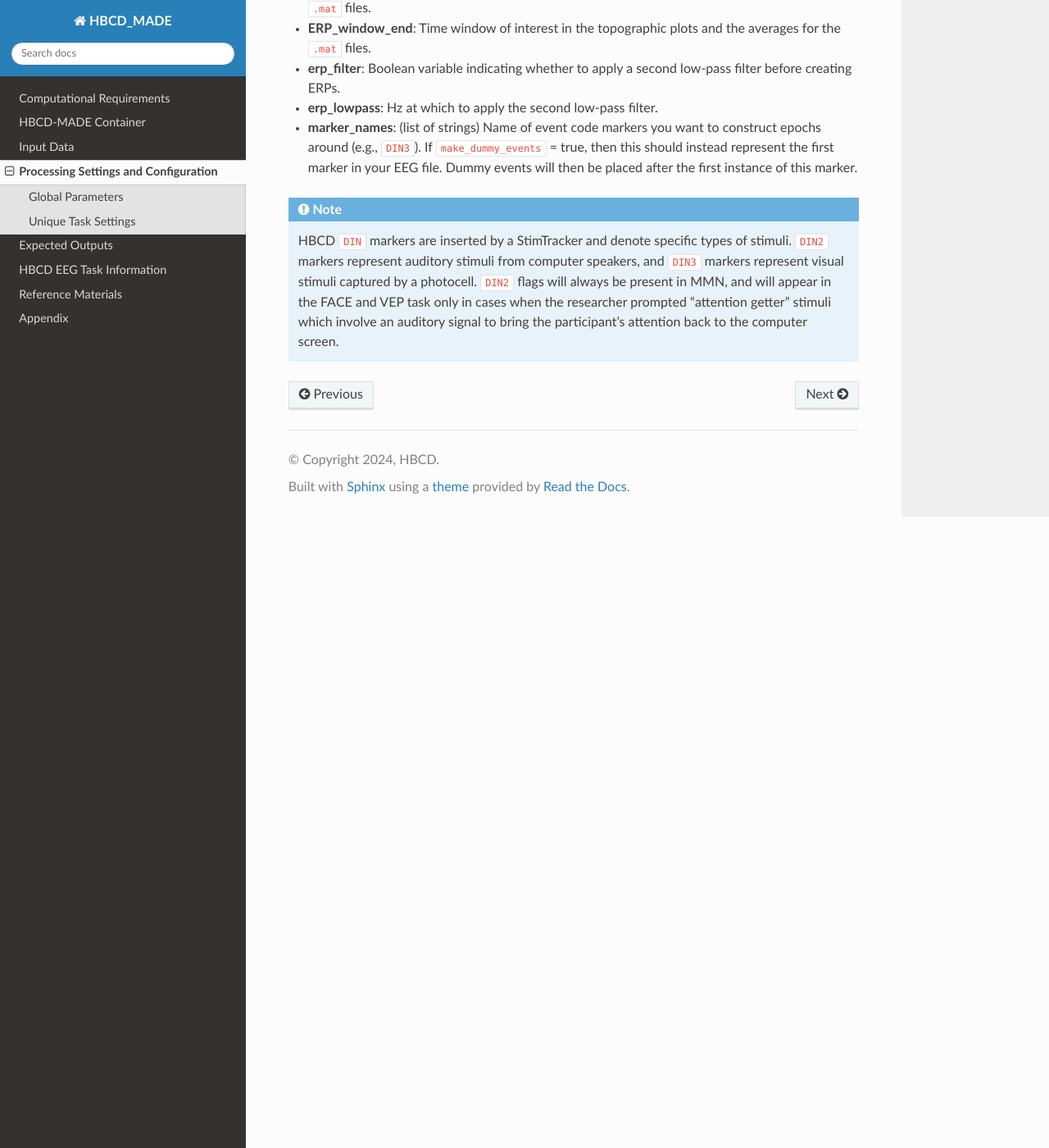
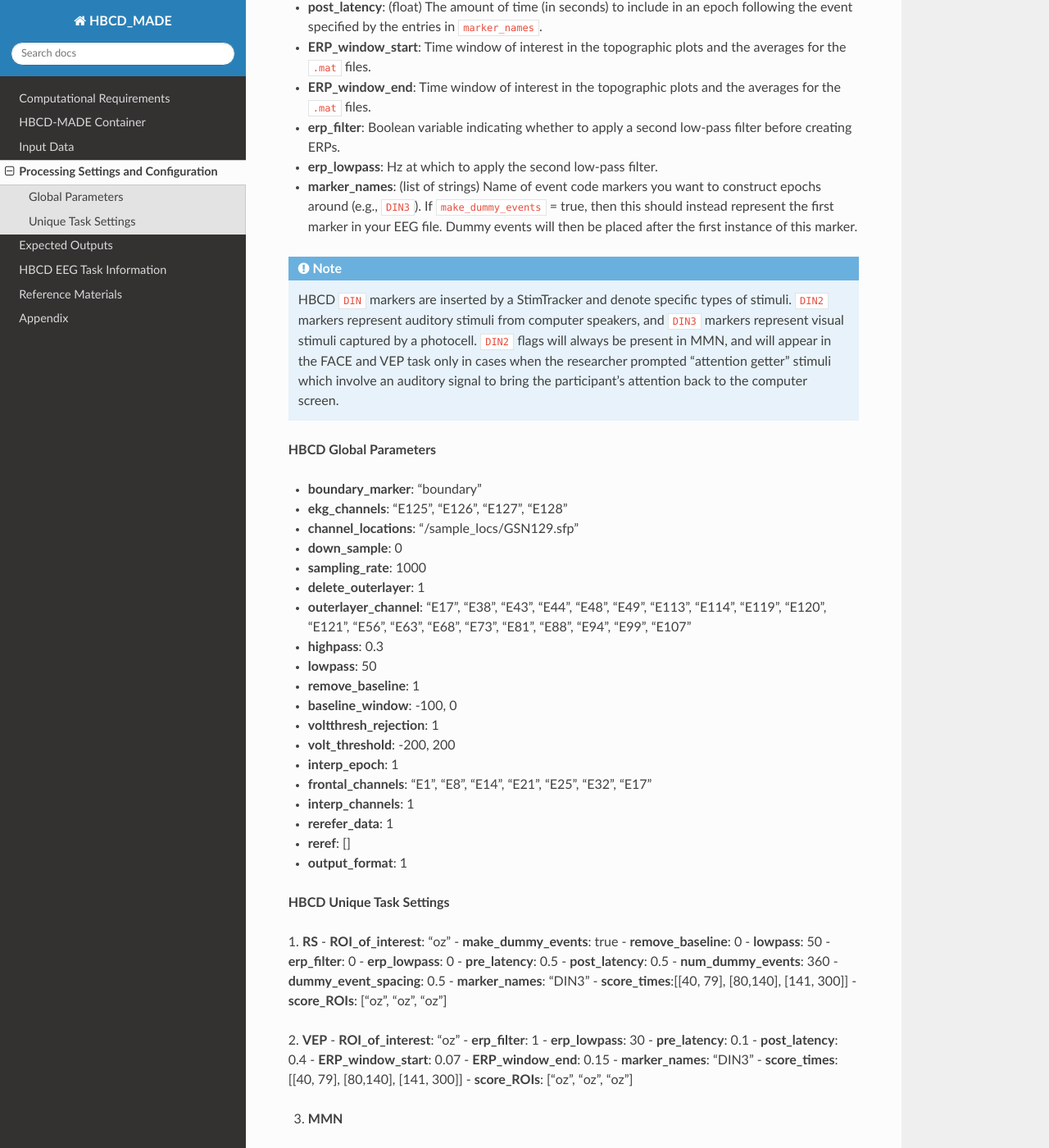
Before and after one commit to DCAN-Labs/HBCD-MADE, a Sphinx documentation site: the page built from docs/source/json_configuration.rst, in a window 1280 px wide and 1400 px high, scrolled down 1853 px. Shown: the whole window at 82% size. Built offline with Sphinx 7.4.7 and the Read the Docs theme 2.0.0, drawn with Linux system fonts in a browser that asks for light colours; some of the changed text lies outside the part shown.

Commit message:
add HBCD specific parameters

```diff
--- a/docs/source/expected_outputs.rst
+++ b/docs/source/expected_outputs.rst
@@ -4,7 +4,7 @@ Expected Outputs
 
 The output structure of HBCD-MADE will mimic the input BIDS structure. If you have some EEG file that is found under ``/bids_dir/sub-1/ses-1/eeg/``, then the output of HBCD-MADE will fall under ``output_dir/sub-1/ses-1/eeg/``.
 
-The output of HBCD-MADE will primarily be found in *.set `EEGLAB <https://eeglab.org/>`_ formatted data structures. Different stages of data processing will be saved, but the final data elements to be used for subsequent analyses will be found under the :ref:`./processed_data <./processed_data>` folder. If you load an EEG file, from the processed_data folder, it’s ‘data’ field will have dimensions ``<num_electrodes, num_samples, num_epochs>``, with the epochs placed around the events specified in the ``proc_settings.json`` file. The .set/.fdt files saved by HBCD-MADE can be loaded back into Matlab with EEGLAB’s pop_loadset function, or loaded in python using MNE.
+The output of HBCD-MADE will primarily be found in *.set `EEGLAB <https://eeglab.org/>`_ formatted data structures. Different stages of data processing will be saved, but the final data elements to be used for subsequent analyses will be found under the :ref:`./processed_data <./processed_data>` folder. If you load an EEG file from the processed_data folder, it’s ‘data’ field will have dimensions ``<num_electrodes, num_samples, num_epochs>``, with the epochs placed around the events specified in the ``proc_settings.json`` file. The .set/.fdt files saved by HBCD-MADE can be loaded back into Matlab with EEGLAB’s pop_loadset function, or loaded in python using MNE.
 
 
  The following output folders and files are created throughout processing within each subject’s output directory:
--- a/docs/source/index.rst
+++ b/docs/source/index.rst
@@ -6,11 +6,11 @@
 HBCD-MADE Introduction
 ======================
 
-This page serves as documentation for the HBCD-MADE pipeline, an adapted version of the Maryland Analysis of Developmental EEG (MADE) pipeline (Debnath et al., 2020) for use with data from the Healthy Brain and Child Development (HBCD) study. The GitHub repository for the MADE pipeline upon which HBCD-MADE is based can be found `here <https://github.com/ChildDevLab/MADE-EEG-preprocessing-pipeline>`_, and a publication describing the original pipeline can be found `here <https://onlinelibrary.wiley.com/doi/full/10.1111/psyp.13580>`_.
+This page serves as documentation for the HBCD-MADE pipeline, an adapted version of the Maryland Analysis of Developmental EEG (MADE) pipeline (Debnath et al., 2020) for use with data from the Healthy Brain and Child Development (HBCD) study. The GitHub repository for the MADE pipeline upon which HBCD-MADE is based can be found `here <https://github.com/ChildDevLab/MADE-EEG-preprocessing-pipeline>`_, and a publication describing the original pipeline can be found `here <https://onlinelibrary.wiley.com/doi/full/10.1111/psyp.13580>`_. The documentation of for the HBCD-MADE pipeline is found `here <https://docs-hbcd-made.readthedocs.io/en/latest/index.html>_.
 
 The HBCD-MADE pipeline will run preprocessing on BIDS-formatted data with most EEG files being the .set file format. All metadata required for running the HBCD-MADE pipeline is present within the .set files themselves, and other BIDS metadata will not be referenced during processing. In general, HBCD-MADE's functionality is roughly as follows:
 
-.. image:: images/flowchart2.png
+.. image:: images/flowchart.png
    :width: 1200px
    :height: 600px
    :alt: png image above
--- a/docs/source/json_configuration.rst
+++ b/docs/source/json_configuration.rst
@@ -5,13 +5,15 @@ Processing Settings and Configuration
 =====================================
 
 Selections of HBCD-MADE processing parameters are made in JSON keys rather than in the MATLAB preprocessing scripts. An example ``.json`` used for processing data can be
-found :download:`here <proc_settings.json>`. The settings specified in the JSON fall under two general categories:
+found :download:`here <proc_settings.json>`. The parameters defined in the downloadable .json are identical to the parameters used for HBCD data processing. The settings specified in the JSON fall under two general categories:
 
 
 1. :ref:`Global parameters <Global_settings>` : These settings fall under the JSON key ``global_parameters`` and serve as the default settings across tasks.
 2. :ref:`Unique task settings <Unique_task_settings>` : Task-specific parameters are specified below `global_parameters`. It is important that the name of your files follows BIDS formatting for the pipeline to correctly identify the task name for a given EEG file. For example, if you have a file named ``sub-1_ses-1_task-MMN_run-2_acq-eeg_eeg.set``, you should have a field in your JSON file named ``MMN`` to denote the processing settings used for this task.
 
 Parameters can be set in both global and task-specific keys. When there are conflicting settings, HBCD-MADE will continue processing with the task-specific settings. Because some processing (i.e., ICA) will occur on a merged version of all tasks, some settings should be the same across all tasks (e.g., high and low-pass filter cutoffs).
+
+For a list of processing specifications for HBCD EEG data, see :ref:`HBCD Processing Settings <HBCDprocset>`
 
 .. _Global_settings:
 
@@ -59,6 +61,87 @@ Unique Task Settings
 
 .. note:: HBCD ``DIN`` markers are inserted by a StimTracker and denote specific types of stimuli. ``DIN2`` markers represent auditory stimuli from computer speakers, and ``DIN3`` markers represent visual stimuli captured by a photocell. ``DIN2`` flags will always be present in MMN, and will appear in the FACE and VEP task only in cases when the researcher prompted "attention getter" stimuli which involve an auditory signal to bring the participant's attention back to the computer screen.
 
+.. _HBCDprocset:
+
+**HBCD Global Parameters**
+
+- **boundary_marker**: "boundary"
+- **ekg_channels**:  "E125", "E126", "E127", "E128"
+- **channel_locations**: "/sample_locs/GSN129.sfp"
+- **down_sample**: 0
+- **sampling_rate**: 1000
+- **delete_outerlayer**: 1
+- **outerlayer_channel**: "E17", "E38", "E43", "E44", "E48", "E49", "E113", "E114", "E119", "E120", "E121", "E56", "E63", "E68", "E73", "E81", "E88", "E94", "E99", "E107"
+- **highpass**: 0.3
+- **lowpass**: 50
+- **remove_baseline**: 1
+- **baseline_window**: -100, 0
+- **voltthresh_rejection**: 1
+- **volt_threshold**: -200, 200
+- **interp_epoch**: 1
+- **frontal_channels**:  "E1", "E8", "E14", "E21", "E25", "E32", "E17"
+- **interp_channels**: 1
+- **rerefer_data**: 1
+- **reref**: []
+- **output_format**: 1
+
+**HBCD Unique Task Settings**
+
+1. **RS**
+- **ROI_of_interest**: "oz"
+- **make_dummy_events**: true
+- **remove_baseline**: 0
+- **lowpass**: 50
+- **erp_filter**: 0
+- **erp_lowpass**: 0
+- **pre_latency**: 0.5
+- **post_latency**: 0.5
+- **num_dummy_events**: 360
+- **dummy_event_spacing**: 0.5
+- **marker_names**: "DIN3"
+- **score_times**:[[40, 79], [80,140], [141, 300]]
+- **score_ROIs**: ["oz", "oz", "oz"]
+
+2. **VEP**
+- **ROI_of_interest**: "oz"
+- **erp_filter**: 1
+- **erp_lowpass**: 30
+- **pre_latency**: 0.1
+- **post_latency**: 0.4
+- **ERP_window_start**: 0.07
+- **ERP_window_end**: 0.15
+- **marker_names**: "DIN3"
+- **score_times**:[[40, 79], [80,140], [141, 300]]
+- **score_ROIs**: ["oz", "oz", "oz"]
+
+3. **MMN**
+
+- ROI_of_interest: "t7t8"
+- pre_latency: 0.1
+- post_latency: 0.5
+- ERP_window_start: 0.2
+- ERP_window_end: 0.4
+- erp_filter: 1
+- erp_lowpass: 30
+- marker_names: "DIN2"
+- score_times:[[200, 400], [200, 400], [200, 400]]
+- score_ROIs: ["t7t8", "f7f8", "fcz"]
+
+
+4. **FACE**
+
+- ROI_of_interest: "oz",
+- pre_latency: 0.1
+- post_latency: 0.7
+- ERP_window_start: 0.1
+- ERP_window_end: 0.3
+- erp_filter: 1
+- erp_lowpass: 30
+- marker_names: "DIN3"
+- score_times:[[200, 300], [75,125], [200, 300], [325, 625]]
+- score_ROIs: ["p8", "oz", "oz", "oz"]
+
+
 .. toctree::
    :maxdepth: 2
    :caption: Contents:
--- a/docs/source/resources.rst
+++ b/docs/source/resources.rst
@@ -15,7 +16,7 @@ Reference Materials
 
 4. CleanLine EEGLAB plugin used to estimate line noise in signal [Mullen2012]_.
 
-5. "Faster" algorithm used in HBCD-MADE for artifact rejection [Nolan2010]_.
+5. FASTER algorithm used in HBCD-MADE for artifact rejection [Nolan2010]_.
 
 
 .. [Debnath2020] Debnath, R., Buzzell, G. A., Morales, S., Bowers, M. E., Leach, S. C., & Fox, N. A. (2020). The Maryland analysis of developmental EEG (MADE) pipeline. Psychophysiology, 57(6). `<https://doi.org/10.1111/psyp.13580>`_.
```
Also changed, not shown: other parts of docs/source/resources.rst (+1 -0 lines), docs/source/images/flowchart.png, docs/source/images/flowchart2.png (deleted).
